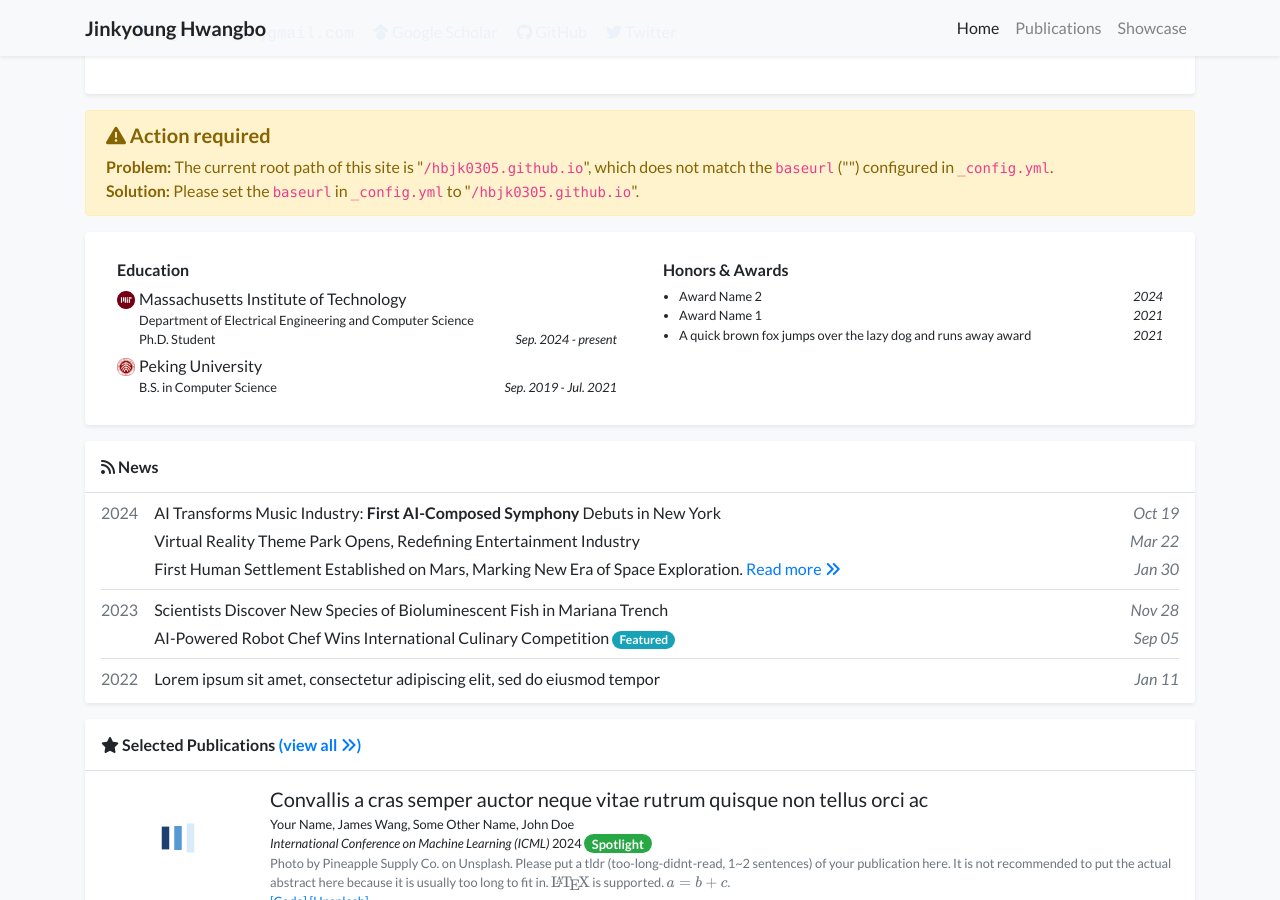
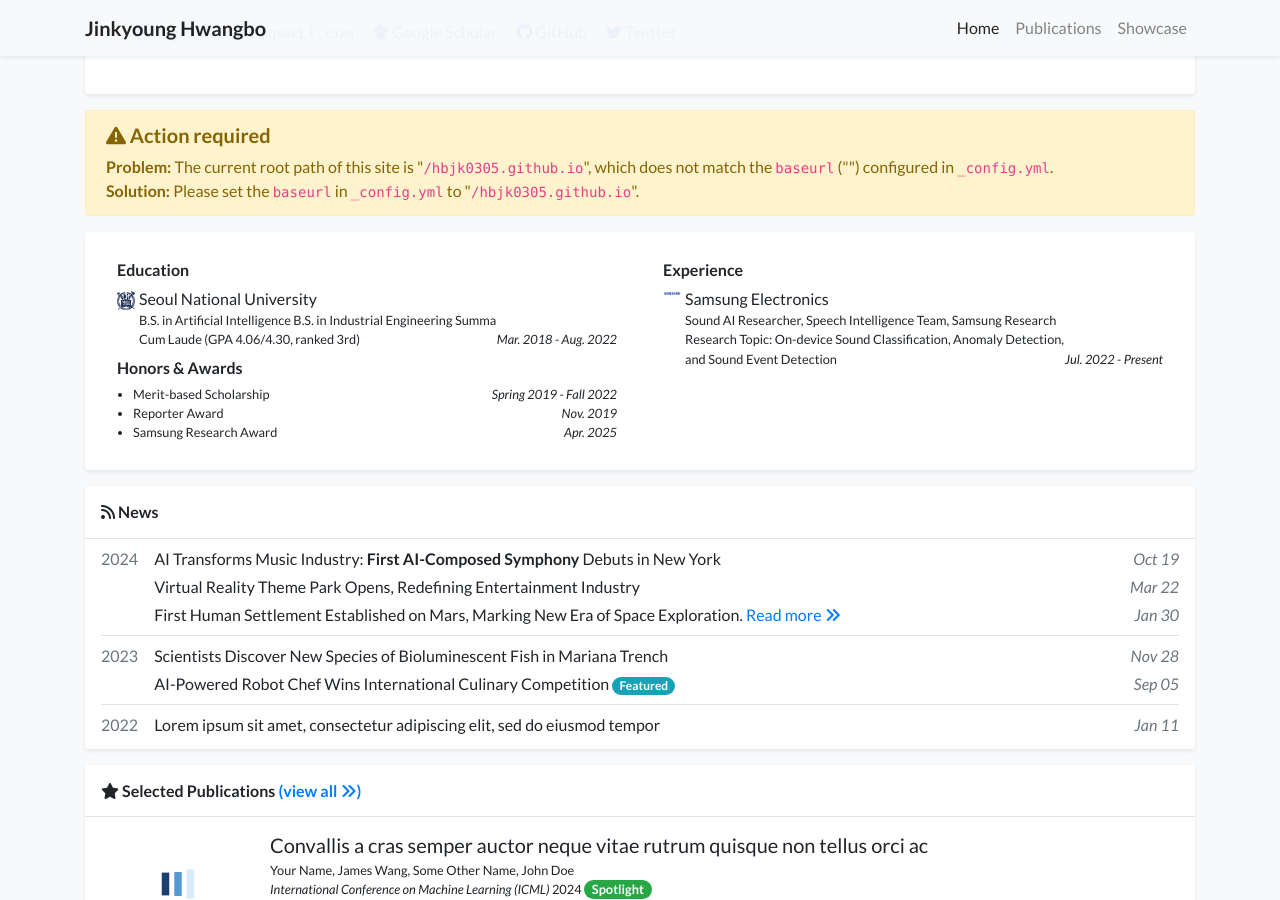
Before and after one commit to hbjk0305/hbjk0305.github.io, a Jekyll site: the page built from index.html, in a window 1280 px wide and 900 px high, scrolled down 413 px. Built offline with Jekyll 4.4.1, drawn with Linux system fonts in a browser that asks for light colours; nearby versions of some CDN libraries; a style sheet for code colours, icons or effects is not loaded.

Commit message:
add education and awards

```diff
--- a/_data/profile.yml
+++ b/_data/profile.yml
@@ -11,7 +11,7 @@ positions:
 email: "hbjk0305@gmail.com"
 # cv_link: link-to-your-cv-file
 gscholar: xFmQpf4AAAAJ  # This is an example, replace it with your own Google Scholar ID
-github: your_github_id
+github: hbjk0305
 twitter: your_twitter_id  # Do not include the '@' symbol
 # wechat_qrcode: /assets/images/etc/wechat.jpg
 # wechat_prompt: >-
@@ -35,27 +35,26 @@ portrait_caption: >-
   Photo by Manja Vitolic on Unsplash (this caption is optional, comment it out to disable).
 
 education:
-- name: Massachusetts Institute of Technology
-  logo: /assets/images/badges/MIT_Social_circle.png
+- name: Seoul National University
+  logo: /assets/images/badges/snu_ui.png
   position: >-
-    Department of Electrical Engineering and Computer Science <br/>
-    Ph.D. Student
-  date: Sep. 2024 - present
-- name: Peking University
-  logo: /assets/images/badges/PKU_red.png
-  position: B.S. in Computer Science
-  date: Sep. 2019 - Jul. 2021
+    B.S. in Artificial Intelligence
+    B.S. in Industrial Engineering
+    Summa Cum Laude (GPA 4.06/4.30, ranked 3rd)
+  date: Mar. 2018 - Aug. 2022
 
-# experience:
-# - name: Peking University
-#   logo: /assets/images/badges/PKU_red.png
-#   position: Research Intern
-#   date: Sep. 2019 - Jul. 2021
+experience:
+- name: Samsung Electronics
+  logo: /assets/images/badges/samsung_blue.png
+  position: >-
+    Sound AI Researcher, Speech Intelligence Team, Samsung Research
+    Research Topic: On-device Sound Classification, Anomaly Detection, and Sound Event Detection
+  date: Jul. 2022 - Present
 
 awards:
-- name: Award Name 2
-  date: 2024
-- name: Award Name 1
-  date: 2021
-- name: A quick brown fox jumps over the lazy dog and runs away award
-  date: 2021
+- name: Merit-based Scholarship
+  date: Spring 2019 - Fall 2022
+- name: Reporter Award
+  date: Nov. 2019
+- name: Samsung Research Award
+  date: Apr. 2025
```
Also changed, not shown: assets/images/badges/samsung_blue.png (added), assets/images/badges/snu_ui.png (added).
